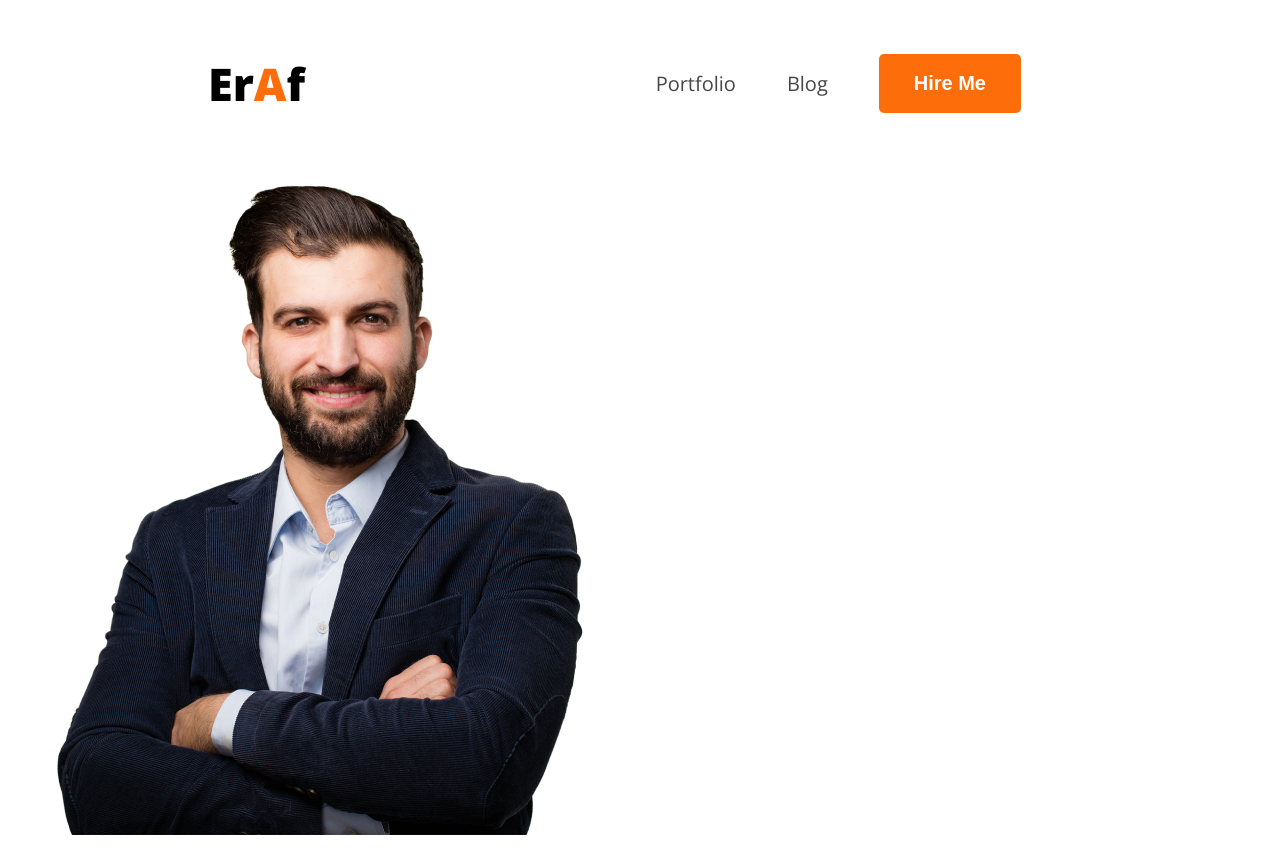
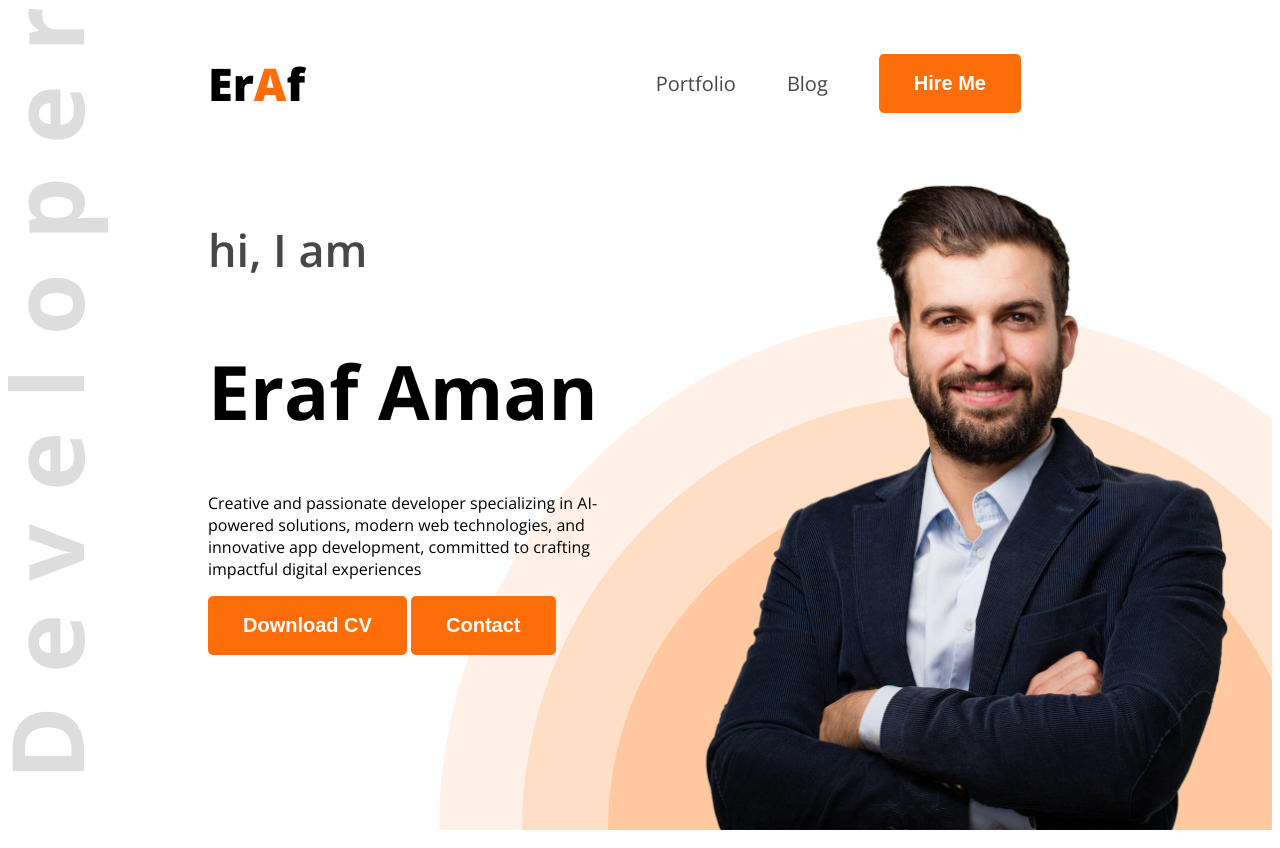
Before and after one commit to Eraf88/portfolio, a plain HTML site: page index.html in a window 1280 px wide. Drawn offline with nearby package versions, Linux system fonts and the light colour scheme.

Commit message:
background

```diff
--- a/index.html
+++ b/index.html
@@ -12,7 +12,7 @@
     <link rel="stylesheet" href="styles/style.css">
 </head>
 <body class="open-sans-normal">
-    <header>
+    <header class="header">
         <nav>
             <h3 class="nav-title">Er<span class="text-primary">A</span>f</h3>
             <ul>
@@ -24,8 +24,15 @@
 
         <div class="banner">
             <div class="banner-content">
-                <img src="images/hardy.png" alt="Developer" >
+               <h4 class="banner-grettings dark-2">hi, I am</h4>
+               <h1 class="banner-title">Eraf Aman</h1>
+               <p class="banner-description">
+                Creative and passionate developer specializing in AI-powered solutions, modern web technologies, and innovative app development, committed to crafting impactful digital experiences
+               </p>
+               <button class="btn-primary">Download CV</button>
+               <button class="btn-primary">Contact</button>
             </div>
+            <img class="banner-image" src="images/hardy.png" alt="Developer" >
         </div>
     </header>
     <main>
--- a/styles/style.css
+++ b/styles/style.css
@@ -23,6 +23,14 @@
      padding: 18px 35px;
      border-radius: 5px;
      border: none;
+}
+
+/* header */
+
+.header{
+    background-image: url('../images/developer.png'), url('../images/header_bg.png');
+    background-repeat: no-repeat;
+    background-position: top left, bottom right;
 }
 /*Nav Styles */
 
@@ -56,3 +64,28 @@ nav li a{
 .dark-2{
     color: #474747;
 }
+
+/* banner styles */
+
+.banner{
+    display: flex;
+    justify-content: space-between;
+
+    margin: 0 35px 0 200px;
+}
+.banner-content{
+    max-width:  580px;
+}
+.banner-grettings{
+    font-size: 45px;
+    font-weight: 600;
+}
+
+.banner-title{
+    font-weight: bold;
+    font-size: 75px;
+}
+
+.banner-image{
+    width: 580px;
+}
```
